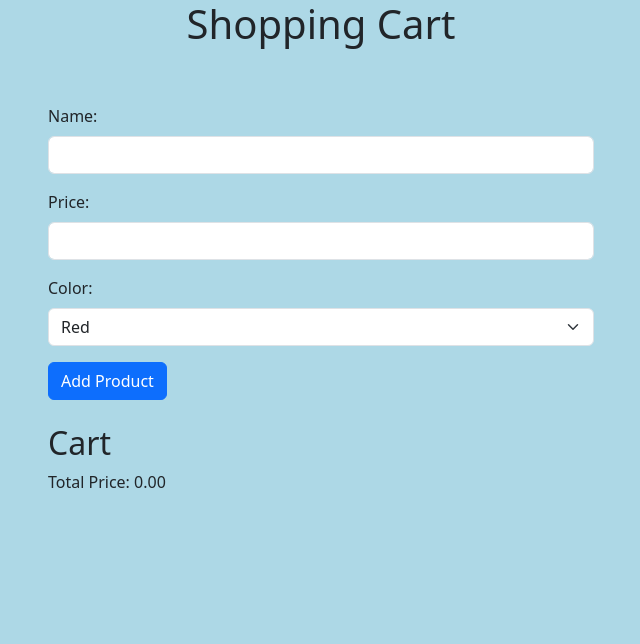
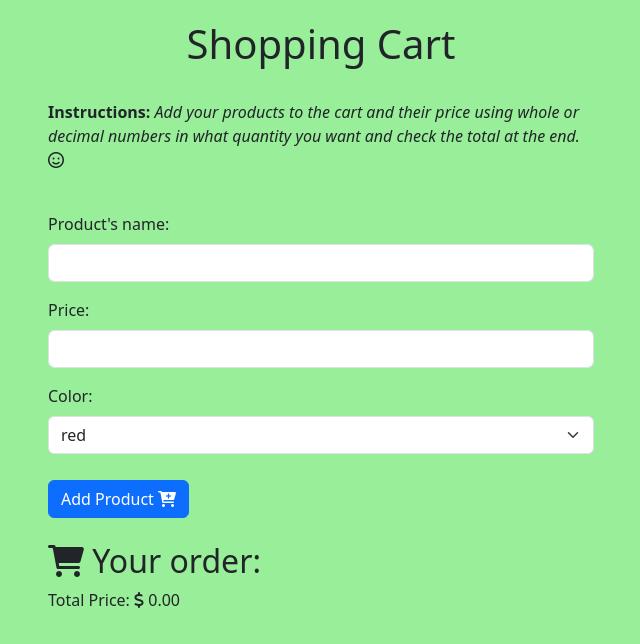
Before and after one commit to bogdan-ene/shoppingCart, a plain HTML site: page index.html in a window 1280 px wide. Shown: the whole page, without its empty margins (319-959 px from the left). Drawn offline with nearby package versions, Linux system fonts and the light colour scheme.

Commit message:
Added a new design, included font awesome and fixed the price so that it accepts floating point numbers as well

```diff
--- a/index.html
+++ b/index.html
@@ -3,50 +3,60 @@
 <head>
     <meta charset="UTF-8">
     <meta name="viewport" content="width=device-width, initial-scale=1.0">
-    <link rel="stylesheet" href="styles.css" type="text/css">
+    <link rel="stylesheet" href="style.css" type="text/css">
+    <!-- Added bootstrap and font awesome via cdns -->
     <link href="https://cdn.jsdelivr.net/npm/bootstrap@5.3.2/dist/css/bootstrap.min.css" rel="stylesheet" integrity="sha384-T3c6CoIi6uLrA9TneNEoa7RxnatzjcDSCmG1MXxSR1GAsXEV/Dwwykc2MPK8M2HN" crossorigin="anonymous">
+    <link rel="stylesheet" href="https://cdnjs.cloudflare.com/ajax/libs/font-awesome/6.0.0-beta3/css/all.min.css">
     <title>Shopping Cart</title>
+    <script src="app.js" defer></script>
 </head>
-<body style="background-color: lightblue;">
+<body>
+    <!-- Created the container for the webpage to be displayed using bootstrap classes-->
     <div class="container">
         <div class="row justify-content-center">
             <div class="col-md-6">
-                <h1 class="text-center">Shopping Cart</h1><br /><br />
+                <h1 class="text-center">
+                  Shopping Cart
+                </h1><br />
+                <p><strong>Instructions:</strong> <em>Add your products to the cart and their price using whole or decimal numbers in what quantity you want and check the total at the end. <i class="far fa-smile"></i>
+                </em></p><br />
                 <form id="product-form">
                     <div class="mb-3">
-                        <label for="name" class="form-label">Name:</label>
+                        <label for="name" class="form-label">Product's name:</label>
                         <input type="text" id="name" class="form-control" required>
                     </div>
                     <div class="mb-3">
                         <label for="price" class="form-label">Price:</label>
-                        <input type="number" id="price" class="form-control" required>
+                        <input type="text" id="price" class="form-control" required>
                     </div>
                     <div class="mb-3">
                         <label for="color" class="form-label">Color:</label>
                         <select id="color" class="form-select">
-                            <option value="Red">Red</option>
-                            <option value="Blue">Blue</option>
-                            <option value="Green">Green</option>
-                            <option value="Orange">Orange</option>
-                            <option value="Grey">Grey</option>
-                            <option value="Pink">Pink</option>
-                            <option value="White">White</option>
-                            <option value="Brown">Brown</option>
-                            <option value="Black">Black</option>
-                            <option value="Purple">Purple</option>
-                            <option value="Yellow">Green</option>
+                            <option value="red">red</option>
+                            <option value="blue">blue</option>
+                            <option value="green">green</option>
+                            <option value="white">white</option>
+                            <option value="orange">orange</option>
+                            <option value="pink">green</option>
+                            <option value="brown">brown</option>
+                            <option value="black">black</option>
+                            <option value="purple">purple</option>
+                            <option value="yellow">yellow</option>
                         </select>
                     </div>
-                    <button type="submit" class="btn btn-primary">Add Product</button>
+                    <button type="submit" class="btn btn-primary">
+                        Add Product <i class="fas fa-cart-plus"></i>
+                    </button>
                 </form>
                 <div id="cart" class="mt-4">
-                    <h2>Cart</h2>
+                    <h2>
+                        <i class="fas fa-shopping-cart"></i> Your order:
+                    </h2>
                     <ul id="cart-list" class="list-group"></ul>
-                    <p>Total Price: <span id="total-price">0</span></p>
+                    <p>Total Price: <i class="fas fa-dollar-sign"></i> <span id="total-price">0</span></p>
                 </div>
             </div>
         </div>
     </div>
-    <script src="app.js" defer></script>
-</body>
+   </body>
 </html>
--- a/style.css
+++ b/style.css
@@ -1,8 +1,13 @@
+body {
+    box-sizing: border-box;
+    /*Superscribe the rules defined by bootstrap by using the !important ruleset */
+    background-color: #99EE99 !important;
+}
+
 .container {
     max-width: 600px;
     margin: 0 auto;
     padding: 20px;
-    background-color: lightblue;
 }
 
 .btn {
```
Also changed, not shown: app.js (+8 -0 lines).
